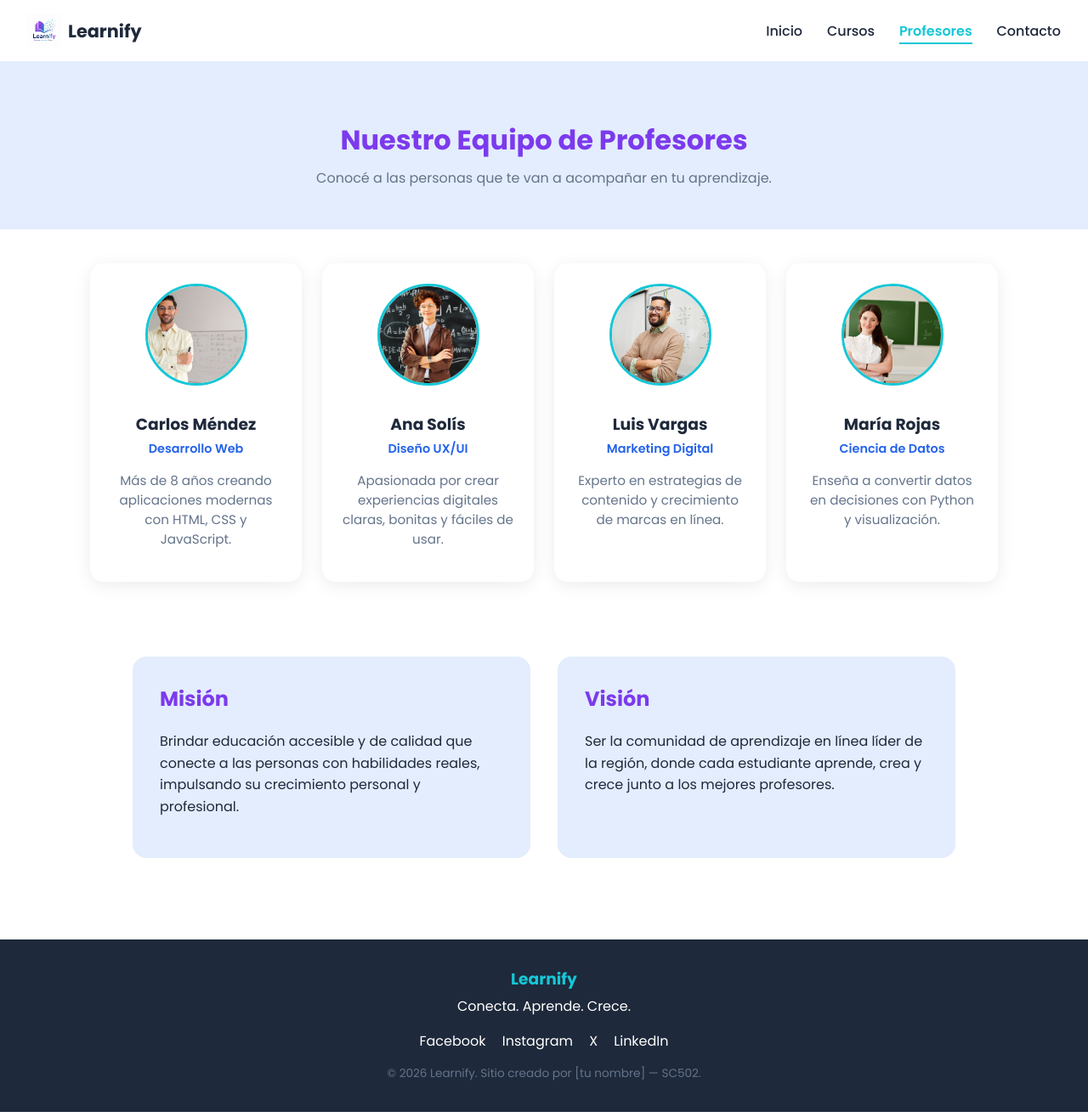
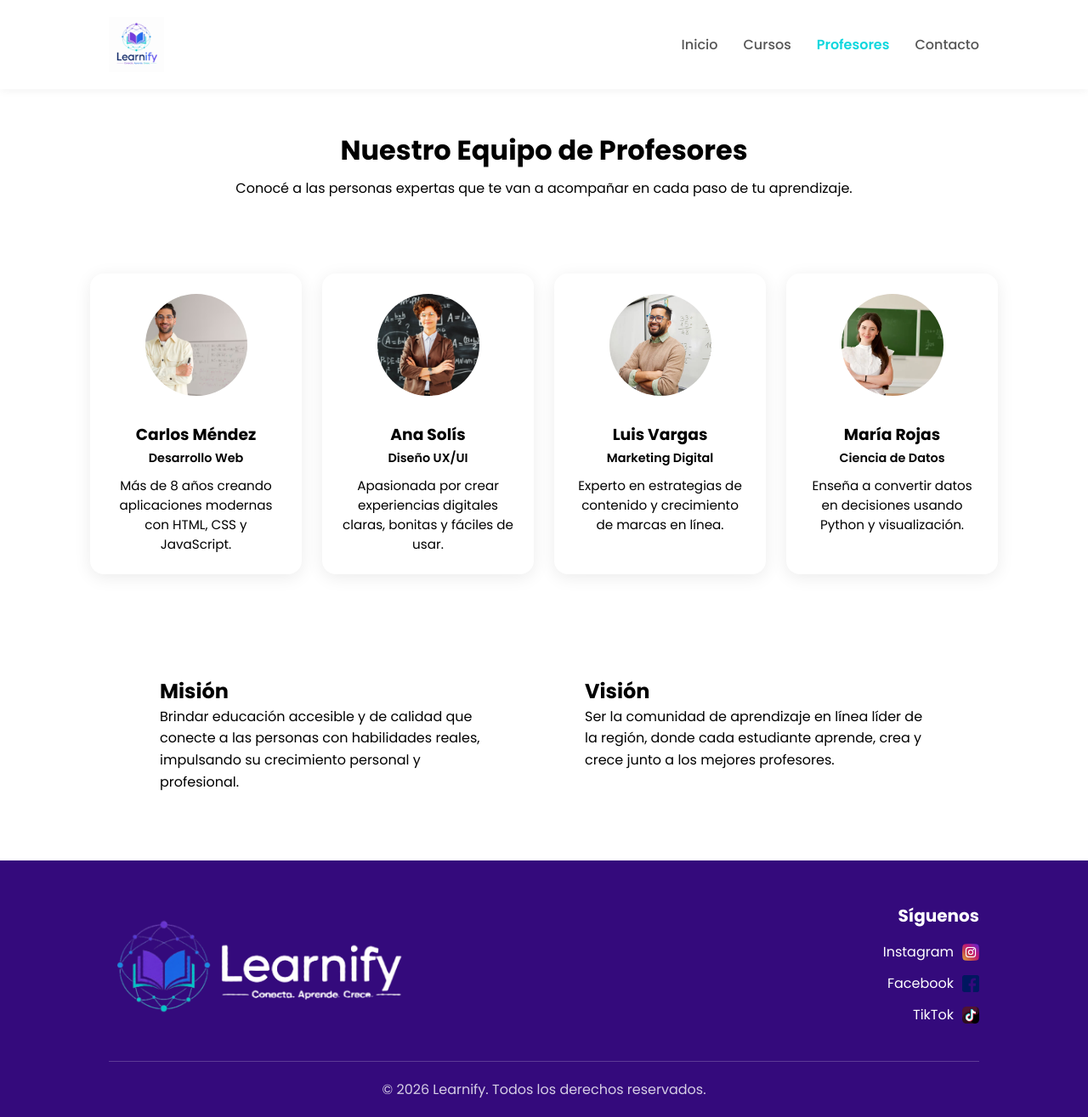
Before and after one commit to Fidelitas-Ambiente-Web-Cliente-Servidor/sc502-ln-practica1-sc502_ln_practica1_q2_2026_g1, a PHP site: page /profesores.html in a window 1280 px wide. Shown: the whole page at 85% size. Run offline with PHP 8.4, Linux system fonts and the light colour scheme.

Commit message:
feat: fix professors footer, add page styles and professor images

```diff
--- a/css/style.css
+++ b/css/style.css
@@ -1,92 +1,158 @@
-:root {
-  --color-morado: #7C3AED;
-  --color-azul: #2563EB;
-  --color-cyan: #15C7D6;
-  --color-fondo-claro: #E3EDFD;
-  --color-texto: #1E293B;
-  --color-texto-suave: #64748B;
-  --color-blanco: #FFFFFF;
-  --fuente: 'Poppins', sans-serif;
+/*
+   Paleta de colores:
+
+   Turquesa: #10d7de;
+   Morado: #7c3aed
+   Celeste: #e0f2fe
+   Blanco: #ffffff
+   Gris texto: #555
+ */
+
+* {
+    margin: 0;
+    padding: 0;
+    box-sizing: border-box;
 }
 
-* { box-sizing: border-box; }
+body {
+    font-family: 'Poppins', sans-serif;
+    background-color: #ffffff;
+}
 
-body {
-  font-family: var(--fuente);
-  color: var(--color-texto);
-  margin: 0;
-  background: #FFFFFF;
-}
 
 .navbar {
     display: flex;
+    justify-content: space-between;
     align-items: center;
-  justify-content: space-between;
-  padding: 1rem 2rem;
-  background: var(--color-blanco);
-  box-shadow: 0 2px 10px rgba(0,0,0,0.06);
-  flex-wrap: wrap;
+    padding: 20px 10%;
+    background-color: white;
+    box-shadow: 0px 2px 10px rgba(0, 0, 0, 0.05);
+    position: sticky;
+    top: 0;
+    z-index: 1000;
 }
-.navbar .logo {
+
+.logo {
     display: flex;
     align-items: center;
-  gap: 0.5rem;
-  text-decoration: none;
-  font-weight: 700;
-  font-size: 1.3rem;
-  color: var(--color-texto);
 }
-.navbar .logo img { height: 40px; }
+
+.logo-img {
+    height: 65px;
+    width: auto;
+}
 
 .nav-links {
     display: flex;
-  gap: 1.8rem;
+    gap: 30px;
     list-style: none;
-  margin: 0;
-  padding: 0;
 }
+
 .nav-links a {
     text-decoration: none;
-  color: var(--color-texto);
+    color: #555;
     font-weight: 500;
+    transition: 0.3s;
 }
-.nav-links a:hover { color: var(--color-morado); }
+
+.nav-links a:hover {
+    color: #10d7de;
+}
 
 
 .nav-links a.active {
-  color: var(--color-cyan);
+    color: #10d7de;
     font-weight: 600;
-  border-bottom: 2px solid var(--color-cyan);
-  padding-bottom: 2px;
 }
 
 .footer {
-  background: var(--color-texto);
-  color: var(--color-blanco);
-  text-align: center;
-  padding: 2rem 1rem;
-  margin-top: 3rem;
-}
-.footer h3 { color: var(--color-cyan); margin: 0 0 0.3rem; }
-.footer p { margin: 0.2rem 0; }
-.footer .redes {
-  display: flex;
-  gap: 1.2rem;
-  justify-content: center;
-  flex-wrap: wrap;
-  margin: 1rem 0;
-}
-.footer .redes a {
-  color: var(--color-blanco);
-  text-decoration: none;
-}
-.footer .redes a:hover { color: var(--color-cyan); }
-.footer .creditos {
-  font-size: 0.85rem;
-  color: var(--color-texto-suave);
+    background-color: #340a7c;
+    color: white;
+    padding: 50px 10% 20px;
 }
 
-@media (max-width: 600px) {
-  .navbar { flex-direction: column; gap: 1rem; }
-  .nav-links { gap: 1rem; flex-wrap: wrap; justify-content: center; }
+.footer-contenido {
+    display: flex;
+    justify-content: space-between;
+    align-items: center;
+    gap: 40px;
 }
+
+.social-icon{
+    width: 20px;
+    height: 20px;
+}
+
+.footer-marca {
+    display: flex;
+    flex-direction: column;
+}
+
+.footer-logo {
+    width: 350px;
+    height: auto;
+}
+
+.footer-redes {
+    display: flex;
+    flex-direction: column;
+    text-align: right;
+}
+
+.footer-redes h4 {
+    margin-bottom: 15px;
+    font-size: 20px;
+}
+
+.footer-redes a {
+    display: flex;
+    align-items: center;
+    justify-content: flex-end;
+    gap: 10px;
+    color: white;
+    text-decoration: none;
+    margin-bottom: 12px;
+    transition: 0.3s;
+}
+
+.footer-redes a:hover {
+    color: #14b8a6;
+}
+
+.footer-bottom {
+    margin-top: 30px;
+    padding-top: 20px;
+    border-top: 1px solid rgba(255, 255, 255, 0.2);
+    text-align: center;
+}
+
+.footer-bottom p {
+    margin: 0;
+    opacity: 0.8;
+}
+
+@media(max-width:768px) {
+    .footer-content {
+        flex-direction: column;
+        text-align: center;
+    }
+
+    .footer-redes {
+        text-align: center;
+    }
+}
+
+@media(max-width: 768px) {
+
+    .navbar {
+        flex-direction: column;
+        gap: 20px;
+    }
+
+    .nav-links {
+        flex-wrap: wrap;
+        justify-content: center;
+        gap: 15px;
+    }
+
+}
--- a/profesores.html
+++ b/profesores.html
@@ -5,22 +5,18 @@
   <meta name="viewport" content="width=device-width, initial-scale=1.0">
   <title>Profesores - Learnify</title>
 
-  <!-- Fuente Poppins -->
   <link rel="preconnect" href="https://fonts.googleapis.com">
   <link rel="preconnect" href="https://fonts.gstatic.com" crossorigin>
   <link href="https://fonts.googleapis.com/css2?family=Poppins:wght@400;500;600;700&display=swap" rel="stylesheet">
 
-  <!-- Estilos -->
   <link rel="stylesheet" href="css/style.css">
   <link rel="stylesheet" href="css/profesores.css">
 </head>
 <body>
 
-  <!-- ===== NAVBAR ===== -->
   <nav class="navbar">
     <a href="index.html" class="logo">
-      <img src="img/logo.jpeg" alt="Logo Learnify">
-      <span>Learnify</span>
+      <img src="img/learnify_logo_globe_book_2.png" alt="Learnify" class="logo-img">
     </a>
     <ul class="nav-links">
       <li><a href="index.html">Inicio</a></li>
@@ -30,46 +26,43 @@
     </ul>
   </nav>
 
-  <!-- ===== ENCABEZADO ===== -->
   <header class="page-header">
     <h1>Nuestro Equipo de Profesores</h1>
-    <p>Conocé a las personas que te van a acompañar en tu aprendizaje.</p>
+    <p>Conocé a las personas expertas que te van a acompañar en cada paso de tu aprendizaje.</p>
   </header>
 
-  <!-- ===== TARJETAS DE PROFESORES ===== -->
   <section class="profesores-grid">
 
     <article class="profesor-card">
-       <img src="img/carlos.png" alt="Foto de profesor">
+      <img src="img/carlos.png" alt="Foto de Carlos Méndez">
       <h3>Carlos Méndez</h3>
       <span class="especialidad">Desarrollo Web</span>
       <p>Más de 8 años creando aplicaciones modernas con HTML, CSS y JavaScript.</p>
     </article>
 
     <article class="profesor-card">
-       <img src="img/ana.jpg" alt="Foto de profesora">
+      <img src="img/ana.jpg" alt="Foto de Ana Solís">
       <h3>Ana Solís</h3>
       <span class="especialidad">Diseño UX/UI</span>
       <p>Apasionada por crear experiencias digitales claras, bonitas y fáciles de usar.</p>
     </article>
 
     <article class="profesor-card">
-       <img src="img/luis.jpg" alt="Foto de profesor">
+      <img src="img/luis.jpg" alt="Foto de Luis Vargas">
       <h3>Luis Vargas</h3>
       <span class="especialidad">Marketing Digital</span>
       <p>Experto en estrategias de contenido y crecimiento de marcas en línea.</p>
     </article>
 
     <article class="profesor-card">
-       <img src="img/maria.jpg" alt="Foto de profesora">
+      <img src="img/maria.jpg" alt="Foto de María Rojas">
       <h3>María Rojas</h3>
       <span class="especialidad">Ciencia de Datos</span>
-      <p>Enseña a convertir datos en decisiones con Python y visualización.</p>
+      <p>Enseña a convertir datos en decisiones usando Python y visualización.</p>
     </article>
 
   </section>
 
-  <!-- ===== MISIÓN Y VISIÓN ===== -->
   <section class="mision-vision">
     <div class="mv-card">
       <h2>Misión</h2>
@@ -83,17 +76,34 @@
     </div>
   </section>
 
-  <!-- ===== FOOTER ===== -->
   <footer class="footer">
-    <h3>Learnify</h3>
-    <p>Conecta. Aprende. Crece.</p>
-    <div class="redes">
-      <a href="#">Facebook</a>
-      <a href="#">Instagram</a>
-      <a href="#">X</a>
-      <a href="#">LinkedIn</a>
+    <div class="footer-contenido">
+
+      <div class="footer-marca">
+        <img src="img/learnify_logo_white_transparent.png" alt="Learnify Logo" class="footer-logo">
+      </div>
+
+      <div class="footer-redes">
+        <h4>Síguenos</h4>
+        <a href="#">
+          Instagram
+          <img src="img/instagram.png" alt="Instagram" class="social-icon">
+        </a>
+        <a href="#">
+          Facebook
+          <img src="img/facebook.png" alt="Facebook" class="social-icon">
+        </a>
+        <a href="#">
+          TikTok
+          <img src="img/tik-tok.png" alt="TikTok" class="social-icon">
+        </a>
+      </div>
+
     </div>
-    <p class="creditos">© 2026 Learnify. Sitio creado por [tu nombre] — SC502.</p>
+
+    <div class="footer-bottom">
+      <p>© 2026 Learnify. Todos los derechos reservados.</p>
+    </div>
   </footer>
 
 </body>
```
Also changed, not shown: img/cuenta.png (added), img/curso-por-internet.png (added), img/facebook.png (added), img/ferenc-almasi-fhAfLtHToCs-unsplash.jpg (added), img/instagram.png (added), img/istockphoto-2098359215-612x612.jpg (added), img/learnify_computer_mockup_small_logo.png (added), img/learnify_logo_globe_book_2.png (added), img/learnify_logo_horizontal.png (added), img/learnify_logo_white_transparent.png (added), img/logo.jpeg (deleted), img/maestro.png (added), img/tik-tok.png (added), img/ux-indonesia-pqzRfBhd9r0-unsplash.jpg (added), 1 more files. Lines whose indentation alone changed are shown as unchanged.
